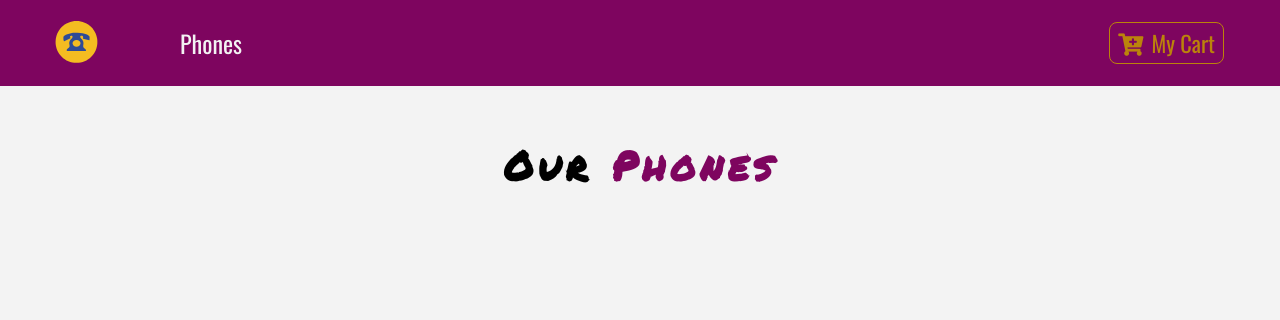
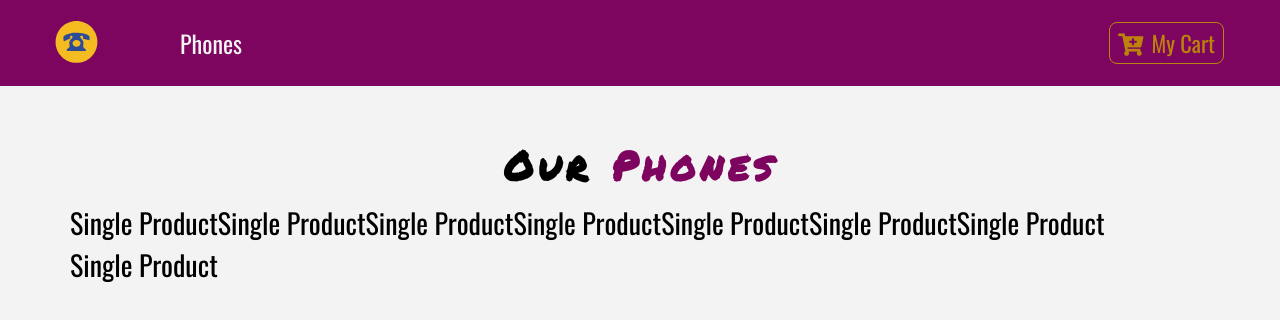
Before and after one commit to cornets28/e-buy-phones, a React (Create React App) app: page / in a window 1280 px wide. Shown: the top 320 px of the page. Built offline with nearby package versions, Linux system fonts and the light colour scheme.

Commit message:
display data on screen

```diff
--- a/src/components/Products.js
+++ b/src/components/Products.js
@@ -1,14 +1,9 @@
 import React, { Component } from 'react'
-// import SingleProduct from './SingleProduct';
+import SingleProduct from './SingleProduct';
 import Title from './Title';
-import { ourPhones } from '../data'
-import { PhoneConsumer, PhoneProvider } from '../context';
+import { PhoneConsumer } from '../context';
 
 export default class Products extends Component {
-
-  state = {
-     phones: ourPhones
-   };
 
   render() {
     return (
@@ -19,7 +14,9 @@ export default class Products extends Component {
             <div className="row">
               <PhoneConsumer>
                 {(value) => {
-                  console.log(value)
+                  return value.phones.map( phone => {
+                    return <SingleProduct key={phone.id} phone={phone} />
+                  })
                 }}
               </PhoneConsumer>
             </div>
```
